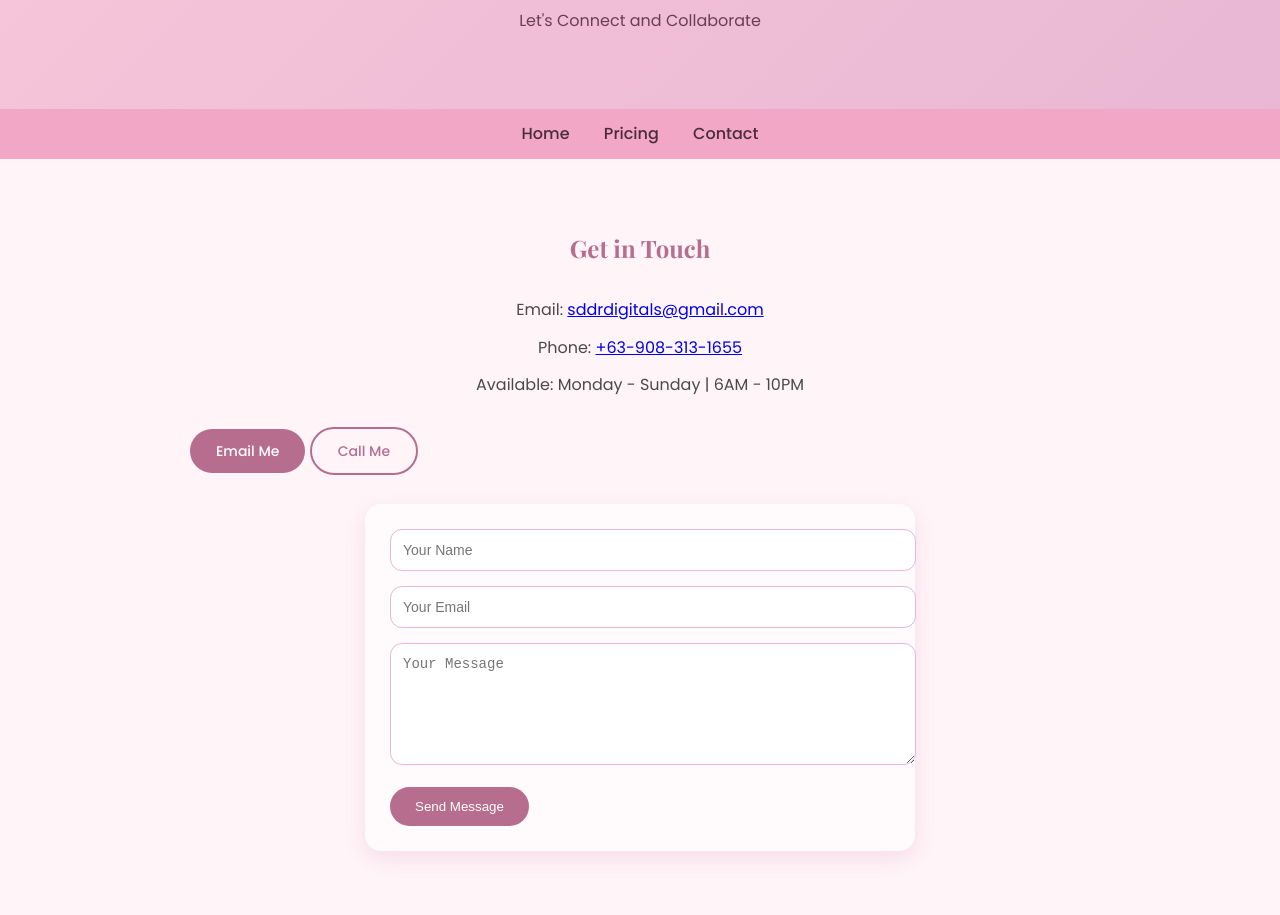
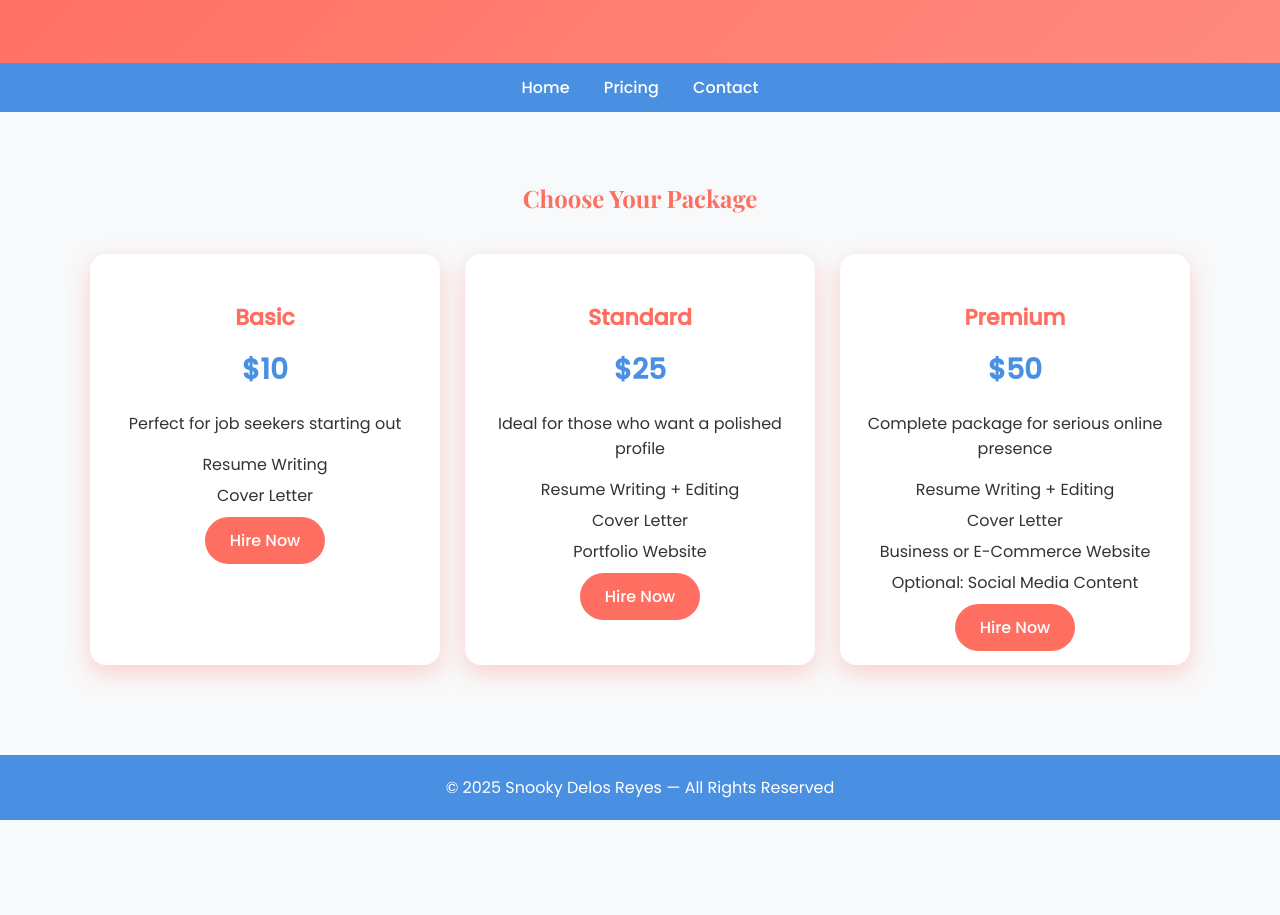
Before and after one commit to dsnooky/myportfolio, a plain HTML site: page contact.html in a window 1280 px wide. Shown: the part 158-1073 px from the top of the page. After the commit the page ends 978 px from the top, so only its background shows below. Drawn offline with nearby package versions, Linux system fonts and the light colour scheme.

Commit message:
Update contact.html

```diff
--- a/contact.html
+++ b/contact.html
@@ -3,49 +3,44 @@
 <head>
 <meta charset="UTF-8">
 <meta name="viewport" content="width=device-width, initial-scale=1.0">
-<title>Contact | Snooky Delos Reyes</title>
+<title>Pricing | Snooky Delos Reyes</title>
 
-<!-- Google Fonts -->
 <link href="https://fonts.googleapis.com/css2?family=Playfair+Display:wght@500;700&family=Poppins:wght@300;400;500&display=swap" rel="stylesheet">
-<!-- Font Awesome for social icons -->
-<link rel="stylesheet" href="https://cdnjs.cloudflare.com/ajax/libs/font-awesome/6.5.0/css/all.min.css"/>
 
 <style>
 body {
     font-family: "Poppins", sans-serif;
-    background: #fff5f8;
-    color: #4a4a4a;
+    background: #F8F9FA;
+    color: #333333;
     margin: 0;
-    line-height: 1.6;
 }
 
 /* HEADER */
 header {
-    background: linear-gradient(135deg, #f7c6d9, #e8b7d4);
+    background: linear-gradient(135deg, #FF6F61, #FF8A80);
     text-align: center;
-    padding: 60px 20px;
+    padding: 50px 20px;
+    color: #FFFFFF;
 }
 
 header h1 {
     font-family: "Playfair Display", serif;
-    font-size: 36px;
-    color: #4a2c3a;
+    margin-bottom: 8px;
 }
 
 header p {
-    color: #6b3e52;
-    margin-top: 10px;
+    font-size: 16px;
 }
 
 /* NAVIGATION */
 nav {
-    background: #f2a7c6;
+    background: #4A90E2;
     padding: 12px;
     text-align: center;
 }
 
 nav a {
-    color: #4a2c3a;
+    color: #FFFFFF;
     margin: 0 15px;
     text-decoration: none;
     font-weight: 500;
@@ -53,132 +48,96 @@ nav a {
 }
 
 nav a:hover {
-    color: #ffffff;
+    color: #FF6F61;
 }
 
-/* CONTACT SECTION */
+/* SECTION */
 .section {
-    max-width: 900px;
+    max-width: 1100px;
     margin: auto;
     padding: 50px 20px;
 }
 
 h2 {
     font-family: "Playfair Display", serif;
-    color: #b76e8e;
-    text-align: center;
-    margin-bottom: 30px;
-}
-
-.contact-info {
+    color: #FF6F61;
     text-align: center;
     margin-bottom: 40px;
 }
 
-.contact-info p {
-    font-size: 16px;
-    margin: 12px 0;
-}
-<div class="contact-social" style="text-align:center; margin-top:20px;">
-    <a href="https://www.facebook.com/sddrservices" target="_blank" class="social-icon"><i class="fab fa-facebook-f"></i></a>
-    <a href="https://www.linkedin.com/in/snookydelosreyes" target="_blank" class="social-icon"><i class="fab fa-linkedin-in"></i></a>
-</div>
-
-.cta-buttons {
-    display: flex;
-    justify-content: center;
-    gap: 15px;
-    flex-wrap: wrap;
-    margin-top: 25px;
+/* PRICING GRID */
+.pricing-grid {
+    display: grid;
+    grid-template-columns: repeat(auto-fit, minmax(250px, 1fr));
+    gap: 25px;
 }
 
-.cta-btn {
-    padding: 12px 26px;
+/* PACKAGE CARDS */
+.pricing-card {
+    background: #FFFFFF;
+    padding: 25px;
+    border-radius: 16px;
+    box-shadow: 0 8px 22px rgba(255,111,97,0.3);
+    text-align: center;
+    transition: 0.3s;
+    cursor: pointer;
+}
+
+.pricing-card:hover {
+    transform: translateY(-6px);
+    box-shadow: 0 14px 30px rgba(255,111,97,0.5);
+}
+
+.pricing-card h3 {
+    color: #FF6F61;
+    margin-bottom: 15px;
+    font-size: 22px;
+}
+
+.pricing-card p {
+    margin-bottom: 15px;
+}
+
+.pricing-card ul {
+    list-style: none;
+    padding: 0;
+    margin-bottom: 20px;
+}
+
+.pricing-card li {
+    margin-bottom: 6px;
+}
+
+/* PRICE TAG */
+.price {
+    font-size: 28px;
+    font-weight: 600;
+    color: #4A90E2;
+    margin-bottom: 20px;
+}
+
+/* CTA BUTTON */
+.cta a {
+    background: #FF6F61;
+    color: #FFFFFF;
+    padding: 12px 25px;
     border-radius: 30px;
     text-decoration: none;
     font-weight: 500;
     transition: 0.3s;
-    font-size: 14px;
 }
 
-.cta-primary {
-    background: #b76e8e;
-    color: #fff;
-}
-
-.cta-primary:hover {
-    background: #9e5c78;
-}
-
-.cta-secondary {
-    background: transparent;
-    color: #b76e8e;
-    border: 2px solid #b76e8e;
-}
-
-.cta-secondary:hover {
-    background: #b76e8e;
-    color: #fff;
+.cta a:hover {
+    background: #E55B50;
 }
 
 /* FOOTER */
 footer {
-    background: #e8b7d4;
+    background: #4A90E2;
     text-align: center;
-    padding: 22px;
-    color: #4a2c3a;
+    padding: 20px;
+    color: #FFFFFF;
     margin-top: 40px;
-}
-.footer-content {
-    text-align: center;
-    margin-bottom: 10px;
-}
-
-.social-icon {
-    display: inline-block;
-    margin: 0 10px;
-    color: #b76e8e;
-    font-size: 20px;
-    transition: 0.3s;
-    text-decoration: none;
-}
-
-.social-icon:hover {
-    color: #9e5c78;
-}
-/* FORM STYLING */
-.contact-form {
-    background: #fffafc;
-    padding: 25px;
-    border-radius: 16px;
-    box-shadow: 0 8px 22px rgba(232, 183, 212, 0.4);
-    max-width: 500px;
-    margin: auto;
-}
-
-.contact-form input,
-.contact-form textarea {
-    width: 100%;
-    padding: 12px;
-    margin-bottom: 15px;
-    border-radius: 12px;
-    border: 1px solid #e8b7d4;
-    font-size: 14px;
-}
-
-.contact-form button {
-    background: #b76e8e;
-    color: #fff;
-    border: none;
-    padding: 12px 25px;
-    border-radius: 30px;
-    cursor: pointer;
-    font-weight: 500;
-    transition: 0.3s;
-}
-
-.contact-form button:hover {
-    background: #9e5c78;
 }
 </style>
 </head>
@@ -186,43 +145,70 @@ footer {
 <body>
 
 <header>
-    <h1>Contact Me</h1>
-    <p>Let's Connect and Collaborate</p>
+    <h1>Pricing Packages</h1>
+    <p>Beginner-Friendly • Affordable • Professional</p>
 </header>
 
 <nav>
     <a href="index.html">Home</a>
-    <a href="pricing.html">Pricing</a>
+    <a href="#pricing">Pricing</a>
     <a href="contact.html">Contact</a>
 </nav>
 
-<section class="section">
-    <h2>Get in Touch</h2>
+<section class="section" id="pricing">
+    <h2>Choose Your Package</h2>
 
-    <div class="contact-info">
-        <p>Email: <a href="mailto:sddrdigitals@gmail.com">sddrdigitals@gmail.com</a></p>
-        <p>Phone: <a href="tel:+639083131655">+63-908-313-1655</a></p>
-        <p>Available: Monday - Sunday | 6AM - 10PM</p>
-    </div>
+    <div class="pricing-grid">
+        <!-- Basic Package -->
+        <div class="pricing-card">
+            <h3>Basic</h3>
+            <div class="price">$10</div>
+            <p>Perfect for job seekers starting out</p>
+            <ul>
+                <li>Resume Writing</li>
+                <li>Cover Letter</li>
+            </ul>
+            <div class="cta">
+                <a href="contact.html">Hire Now</a>
+            </div>
+        </div>
 
-    <div class="cta-buttons">
-        <a href="mailto:sddrdigitals@gmail.com" class="cta-btn cta-primary">Email Me</a>
-        <a href="tel:+639083131655" class="cta-btn cta-secondary">Call Me</a>
-    </div>
+        <!-- Standard Package -->
+        <div class="pricing-card">
+            <h3>Standard</h3>
+            <div class="price">$25</div>
+            <p>Ideal for those who want a polished profile</p>
+            <ul>
+                <li>Resume Writing + Editing</li>
+                <li>Cover Letter</li>
+                <li>Portfolio Website</li>
+            </ul>
+            <div class="cta">
+                <a href="contact.html">Hire Now</a>
+            </div>
+        </div>
 
-    <div class="contact-form" style="margin-top:40px;">
-        <form action="mailto:sddrdigitals@gmail.com" method="post" enctype="text/plain">
-            <input type="text" name="name" placeholder="Your Name" required>
-            <input type="email" name="email" placeholder="Your Email" required>
-            <textarea name="message" rows="6" placeholder="Your Message" required></textarea>
-            <button type="submit">Send Message</button>
-        </form>
+        <!-- Premium Package -->
+        <div class="pricing-card">
+            <h3>Premium</h3>
+            <div class="price">$50</div>
+            <p>Complete package for serious online presence</p>
+            <ul>
+                <li>Resume Writing + Editing</li>
+                <li>Cover Letter</li>
+                <li>Business or E-Commerce Website</li>
+                <li>Optional: Social Media Content</li>
+            </ul>
+            <div class="cta">
+                <a href="contact.html">Hire Now</a>
+            </div>
+        </div>
     </div>
 </section>
 
 <footer>
-    <div class="footer-content" style="margin-bottom:10px;">
-        <a href="https://www.facebook.com/sddrservices" target="_blank" class="social-icon"><i class="fab fa-facebook-f"></i></a>
-        <a href="https://www.linkedin.com/in/snookydelosreyes" target="_blank" class="social-icon"><i class="fab fa-linkedin-in"></i></a>
-    </div>
     © 2025 Snooky Delos Reyes — All Rights Reserved
+</footer>
+
+</body>
+</html>
```
